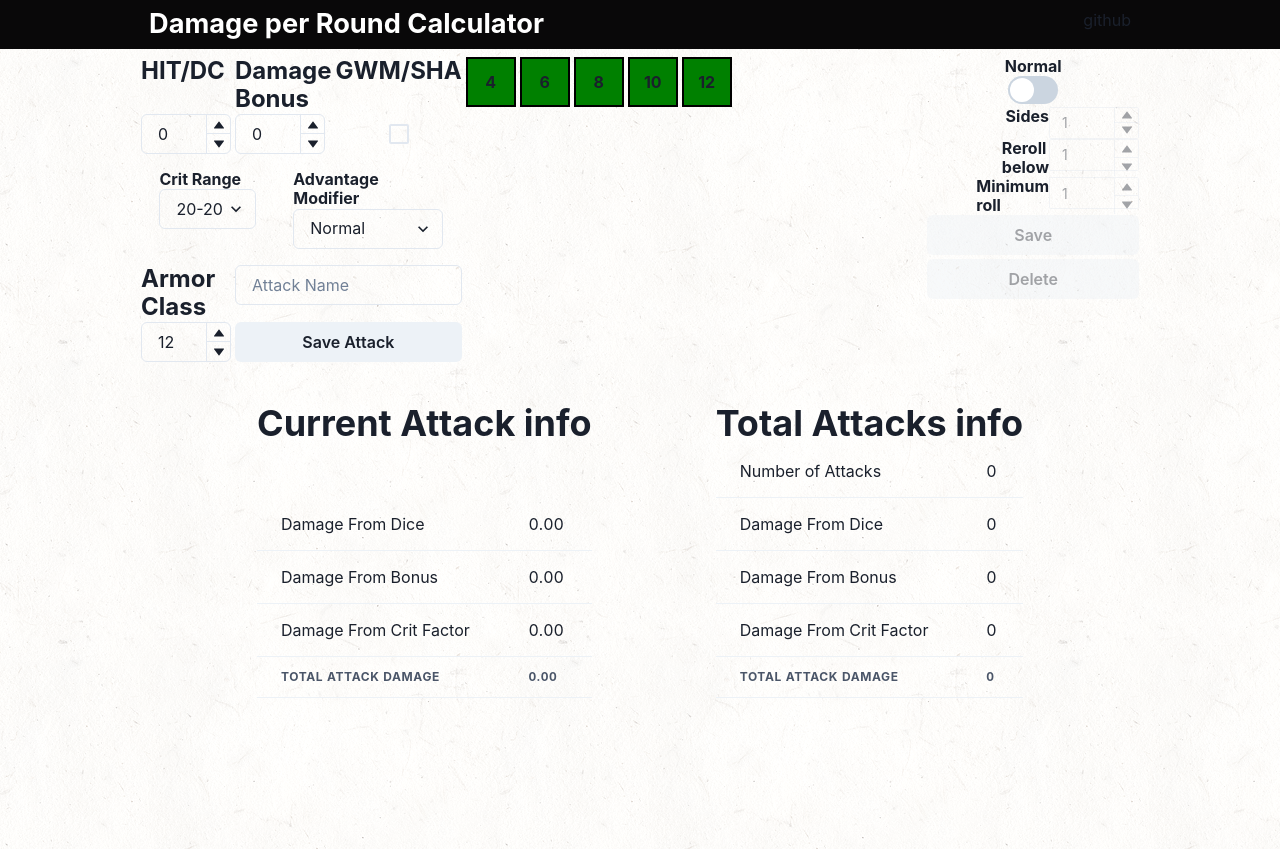
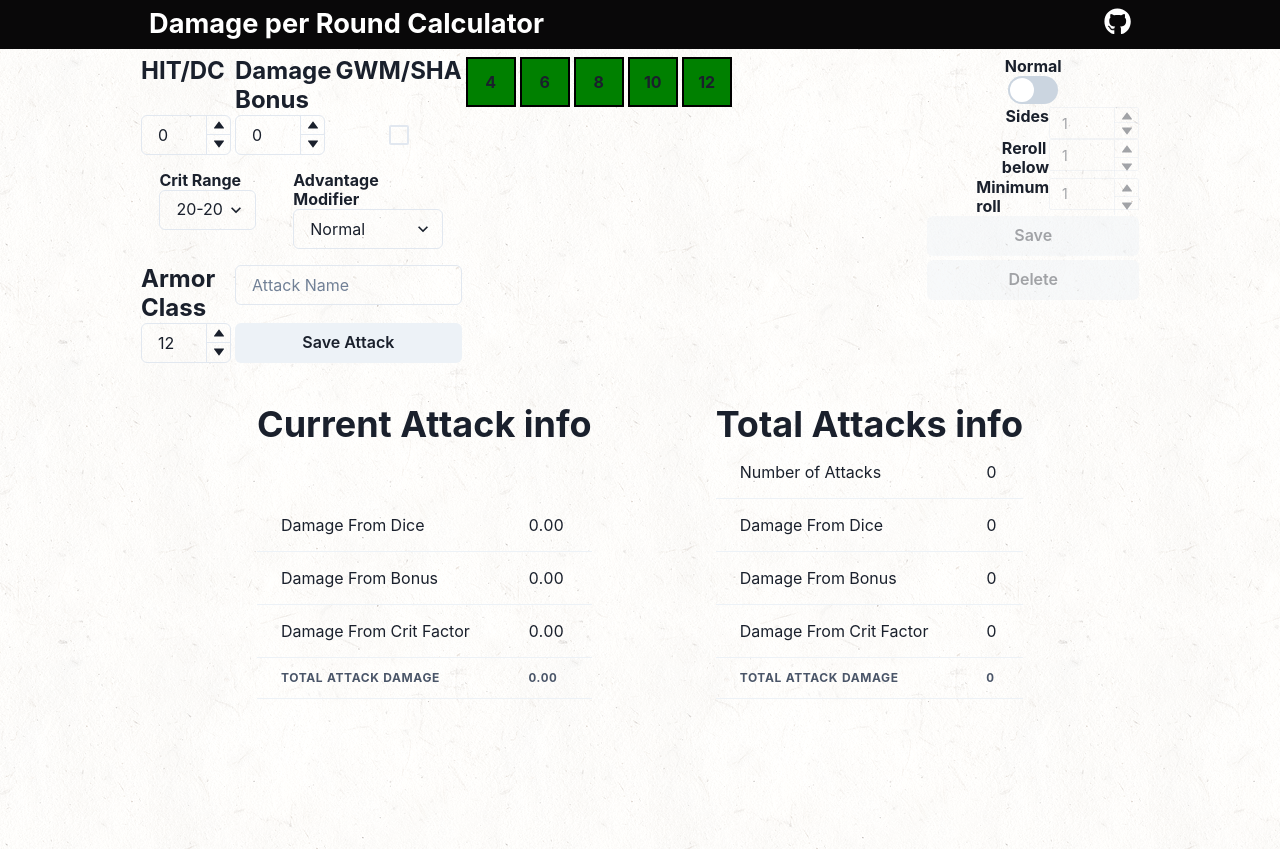
Before and after one commit to vzsoares/DnD-dpr-Calculator, a Next.js app: page / in a window 1280 px wide. Built offline with nearby package versions, Linux system fonts and the light colour scheme.

Commit message:
Styles 1.0

```diff
--- a/packages/components/NavBar.js
+++ b/packages/components/NavBar.js
@@ -1,4 +1,5 @@
-import { Box, Flex, Heading } from "@chakra-ui/react";
+import { Box, Flex, Heading, Icon, Link } from "@chakra-ui/react";
+import { FaGithub } from "react-icons/fa";
 
 export default function NavBar() {
   return (
@@ -8,13 +9,22 @@ export default function NavBar() {
         w='100%'
         padding='0.5rem'
         justifyContent='space-between'
+        align='center'
       >
         <Heading fontSize={{ base: "1.4rem", md: "1.7rem" }} color='#fff'>
           Damage per Round Calculator
         </Heading>
-        <Box>
-          <p>github</p>
-        </Box>
+
+        <Link
+          href='https://github.com/vzsoares/DnD-dpr-Calculator'
+          target='_blank'
+        >
+          <Icon
+            color='#fff'
+            fontSize={{ base: "1.4rem", md: "1.7rem" }}
+            as={FaGithub}
+          />
+        </Link>
       </Flex>
     </Flex>
   );
```
